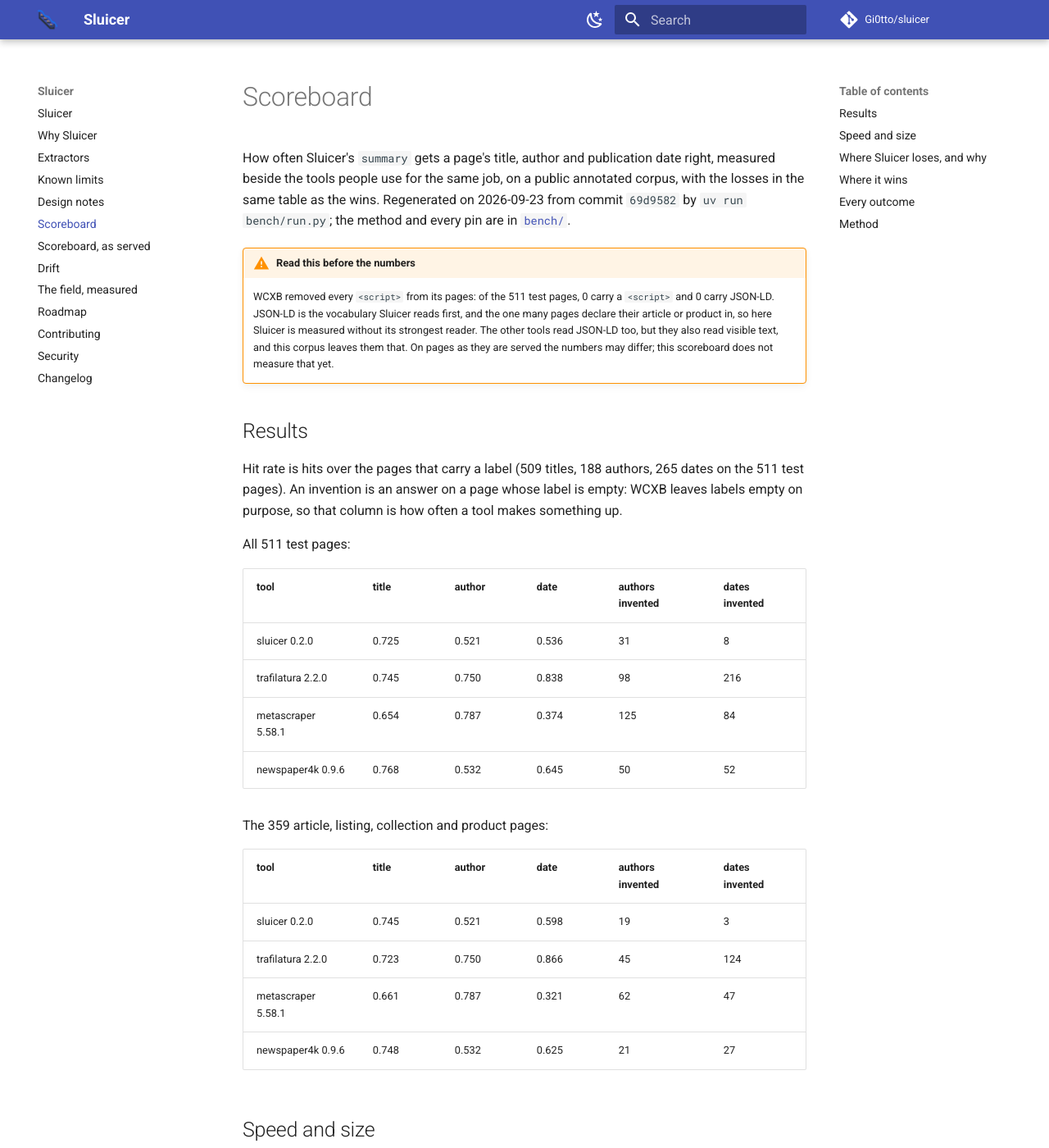
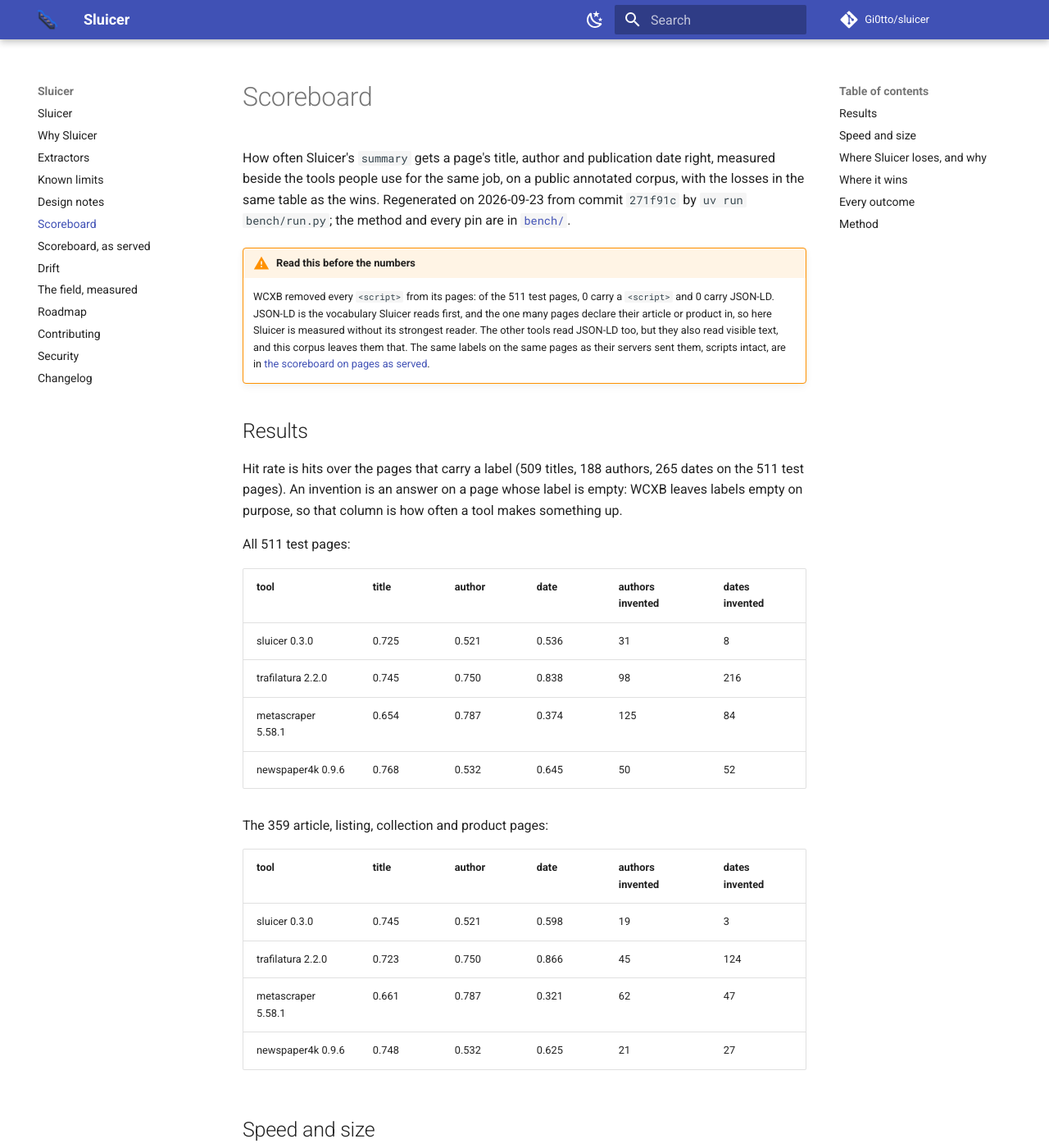
Before and after one commit to Gi0tto/sluicer, an MkDocs documentation site: the page built from docs/scoreboard.md, in a window 1280 px wide and 1400 px high. Shown: the whole window at 82% size. Built offline with MkDocs 1.6.1 and Material for MkDocs 9.7.7, drawn with Linux system fonts in a browser that asks for light colours; comment, search, counter and statistics services are not loaded; some of the changed text lies outside the part shown.

Commit message:
bench: the WCXB scoreboard and the drift benchmark at 0.3.0
Both regenerated from 271f91c. WCXB's numbers are the same as 0.2.0's to
the third decimal: nothing in 0.3.0 changed what a page's readers find.
The drift benchmark shows no false alarm now, since the values check
waits for five rows.

```diff
--- a/docs/scoreboard.md
+++ b/docs/scoreboard.md
@@ -3,7 +3,7 @@
 How often Sluicer's `summary` gets a page's title, author and publication
 date right, measured beside the tools people use for the same job, on a
 public annotated corpus, with the losses in the same table as the wins.
-Regenerated on 2026-09-23 from commit `69d9582` by
+Regenerated on 2026-09-23 from commit `271f91c` by
 `uv run bench/run.py`; the method and every pin are in
 [`bench/`](https://github.com/Gi0tto/sluicer/tree/main/bench).
 
@@ -14,8 +14,9 @@
     article or product in, so here Sluicer is measured without its
     strongest reader.
     The other tools read JSON-LD too, but they also read visible text, and
-    this corpus leaves them that. On pages as they are served the numbers
-    may differ; this scoreboard does not measure that yet.
+    this corpus leaves them that. The same labels on the same pages as
+    their servers sent them, scripts intact, are in
+    [the scoreboard on pages as served](scoreboard-served.md).
 
 ## Results
 
@@ -25,7 +26,7 @@
 
 | tool | title | author | date | authors invented | dates invented |
 |---|---|---|---|---|---|
-| sluicer 0.2.0 | 0.725 | 0.521 | 0.536 | 31 | 8 |
+| sluicer 0.3.0 | 0.725 | 0.521 | 0.536 | 31 | 8 |
 | trafilatura 2.2.0 | 0.745 | 0.750 | 0.838 | 98 | 216 |
 | metascraper 5.58.1 | 0.654 | 0.787 | 0.374 | 125 | 84 |
 | newspaper4k 0.9.6 | 0.768 | 0.532 | 0.645 | 50 | 52 |
@@ -34,7 +35,7 @@
 
 | tool | title | author | date | authors invented | dates invented |
 |---|---|---|---|---|---|
-| sluicer 0.2.0 | 0.745 | 0.521 | 0.598 | 19 | 3 |
+| sluicer 0.3.0 | 0.745 | 0.521 | 0.598 | 19 | 3 |
 | trafilatura 2.2.0 | 0.723 | 0.750 | 0.866 | 45 | 124 |
 | metascraper 5.58.1 | 0.661 | 0.787 | 0.321 | 62 | 47 |
 | newspaper4k 0.9.6 | 0.748 | 0.532 | 0.625 | 21 | 27 |
@@ -43,7 +44,7 @@
 
 | tool | seconds for all pages | packages installed |
 |---|---|---|
-| sluicer 0.2.0 | 1.60 | 3 |
+| sluicer 0.3.0 | 1.06 | 3 |
 | trafilatura 2.2.0 | 16.19 | 17 |
 | metascraper 5.58.1 | 2.53 | 125 |
 | newspaper4k 0.9.6 | 29.61 | 22 |
@@ -85,9 +86,9 @@
 
 | tool | field | hit | wrong | silent miss | correct silence | invention | hit rate | right when answering |
 |---|---|---|---|---|---|---|---|---|
-| sluicer 0.2.0 | title | 369 | 140 | 0 | 1 | 1 | 0.725 | 0.724 |
-| sluicer 0.2.0 | author | 98 | 12 | 78 | 292 | 31 | 0.521 | 0.695 |
-| sluicer 0.2.0 | date | 142 | 5 | 118 | 238 | 8 | 0.536 | 0.916 |
+| sluicer 0.3.0 | title | 369 | 140 | 0 | 1 | 1 | 0.725 | 0.724 |
+| sluicer 0.3.0 | author | 98 | 12 | 78 | 292 | 31 | 0.521 | 0.695 |
+| sluicer 0.3.0 | date | 142 | 5 | 118 | 238 | 8 | 0.536 | 0.916 |
 | trafilatura 2.2.0 | title | 379 | 130 | 0 | 1 | 1 | 0.745 | 0.743 |
 | trafilatura 2.2.0 | author | 141 | 17 | 30 | 225 | 98 | 0.750 | 0.551 |
 | trafilatura 2.2.0 | date | 222 | 42 | 1 | 30 | 216 | 0.838 | 0.463 |
@@ -102,9 +103,9 @@
 
 | tool | field | hit | wrong | silent miss | correct silence | invention | hit rate | right when answering |
 |---|---|---|---|---|---|---|---|---|
-| sluicer 0.2.0 | title | 266 | 91 | 0 | 1 | 1 | 0.745 | 0.743 |
-| sluicer 0.2.0 | author | 98 | 12 | 78 | 152 | 19 | 0.521 | 0.760 |
-| sluicer 0.2.0 | date | 134 | 3 | 87 | 132 | 3 | 0.598 | 0.957 |
+| sluicer 0.3.0 | title | 266 | 91 | 0 | 1 | 1 | 0.745 | 0.743 |
+| sluicer 0.3.0 | author | 98 | 12 | 78 | 152 | 19 | 0.521 | 0.760 |
+| sluicer 0.3.0 | date | 134 | 3 | 87 | 132 | 3 | 0.598 | 0.957 |
 | trafilatura 2.2.0 | title | 258 | 99 | 0 | 1 | 1 | 0.723 | 0.721 |
 | trafilatura 2.2.0 | author | 141 | 17 | 30 | 126 | 45 | 0.750 | 0.695 |
 | trafilatura 2.2.0 | date | 194 | 29 | 1 | 11 | 124 | 0.866 | 0.559 |
```
Also changed, not shown: docs/drift.md (+8 -15 lines).
